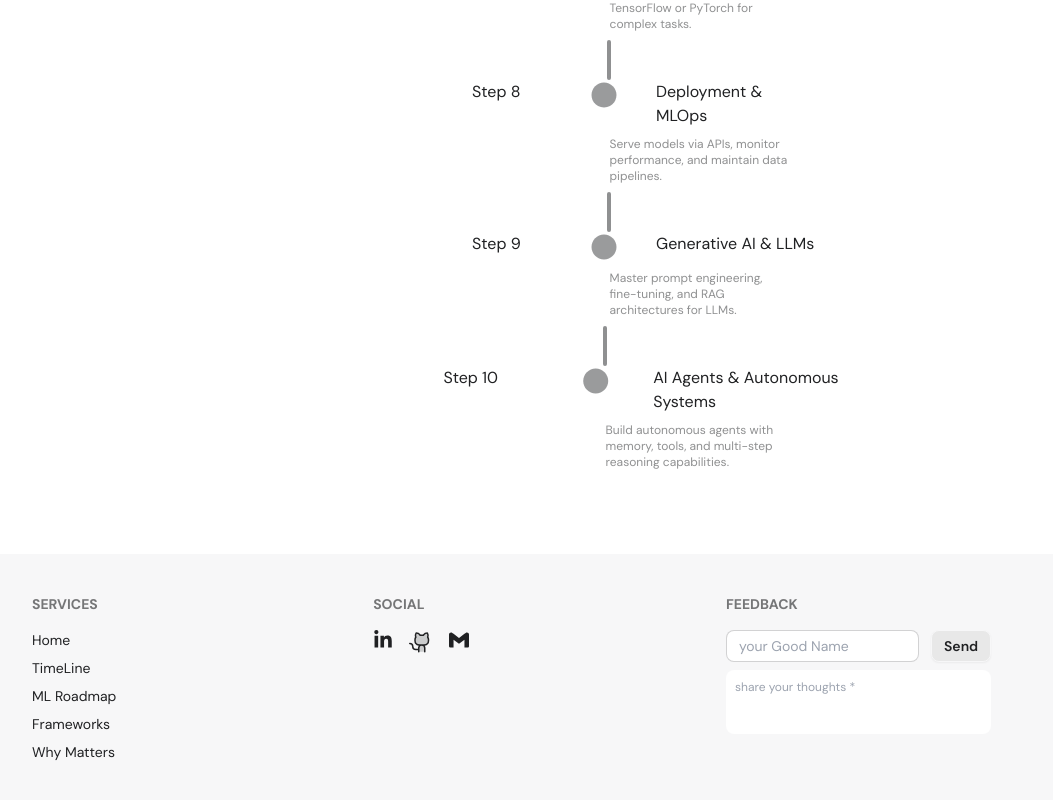
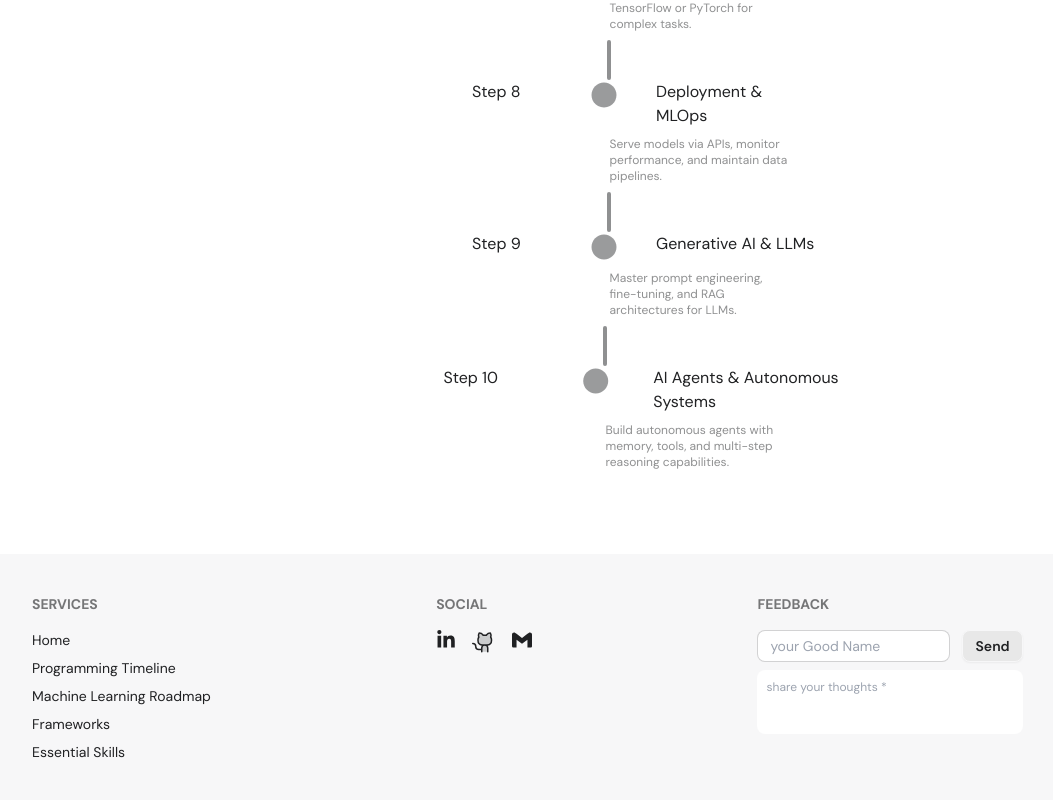
Before and after one commit to thealihamza04/CodeSphere, a React (Vite) app: page /ml-roadmap in a window 1280 px wide. Shown: the part 1168-1968 px from the top of the page, without its empty margins (8-1061 px from the left). Built offline with nearby package versions, Linux system fonts and the light colour scheme; a web font is replaced by a local one; what tailwindcss-motion would draw is missing.

Commit message:
refactor the code;

```diff
--- a/src/AppRoutes.jsx
+++ b/src/AppRoutes.jsx
@@ -3,11 +3,11 @@ import { Routes, Route, useLocation } from "react-router-dom";
 import AOS from "aos";
 import Frameworks from "./Components/Frameworks";
 import FrameworkResources from "./Components/FrameworkResources";
-import Languages from "./Components/Languages";
+import ProgrammingLanguages from "./Components/ProgrammingLanguages";
 import LibrariesCatalog from "./Components/LibrariesCatalog";
 import ProgrammingTimeline from "./Components/ProgrammingTimeline.jsx";
 import MachineLearningRoadmap from "./Components/MachineLearningRoadmap.jsx";
-import VersionControl from "./Components/VersionControl";
+import EssentialSkills from "./Components/EssentialSkills";
 import Footer from "./Components/Footer.jsx";
 import { Toaster } from "react-hot-toast";
 import ThemeToggle from "./Components/ThemeToggle.jsx";
@@ -25,13 +25,13 @@ const Layout = () => {
       <Toaster />
       <ThemeToggle />
       <Routes>
-        <Route path='/' element={<Languages />} />
+        <Route path='/' element={<ProgrammingLanguages />} />
         <Route path='/Frameworks' element={<Frameworks />} />
         <Route path='/Frameworks/:frameworkName/:type' element={<FrameworkResources />} />
         <Route path='/libraries' element={<LibrariesCatalog />} />
         <Route path='/TimeLine' element={<ProgrammingTimeline />} />
         <Route path='/ml-roadmap' element={<MachineLearningRoadmap />} />
-        <Route path='/developer-essential-skills' element={<VersionControl />} />
+        <Route path='/developer-essential-skills' element={<EssentialSkills />} />
         <Route path='*' element={<div>Not Found</div>} />
       </Routes>
       {!hideFooter && <Footer />}
--- a/src/Components/VersionControl.jsx
+++ b/src/Components/EssentialSkills.jsx
@@ -16,7 +16,7 @@ const AccordionItem = ({ title, content, animationDelay }) => (
   </div>
 );
 
-const AccordionGroup = () => {
+const EssentialSkills = () => {
   useSEO({
     title: "Developer Essential Skills | CodeSphere",
     description:
@@ -225,4 +225,4 @@ const AccordionGroup = () => {
   );
 };
 
-export default AccordionGroup;
+export default EssentialSkills;
--- a/src/Components/Footer.jsx
+++ b/src/Components/Footer.jsx
@@ -65,16 +65,16 @@ const Footer = () => {
             Home
           </Link>
           <Link to={"/TimeLine"} className='link link-hover '>
-            TimeLine
+            Programming Timeline
           </Link>
           <Link to={"/ml-roadmap"} className='link link-hover '>
-            ML Roadmap
+            Machine Learning Roadmap
           </Link>
           <Link to={"/Frameworks"} className='link link-hover '>
             Frameworks
           </Link>
           <Link to={"/developer-essential-skills"} className='link link-hover '>
-            Why Matters
+            Essential Skills
           </Link>
         </nav>
         <nav>
--- a/src/Components/FrameworkResources.jsx
+++ b/src/Components/FrameworkResources.jsx
@@ -6,7 +6,7 @@ import List from "../Data/LanguagesCatalog.json";
 import { IoIosArrowBack } from "react-icons/io";
 
 
-const Tool_Lib = () => {
+const FrameworkResources = () => {
   const location = useLocation();
   const { frameworkName = "", type = "" } = useParams();
   const {
@@ -205,4 +205,4 @@ const Tool_Lib = () => {
   );
 };
 
-export default Tool_Lib;
+export default FrameworkResources;
--- a/src/Components/Frameworks.jsx
+++ b/src/Components/Frameworks.jsx
@@ -6,7 +6,7 @@ import LanguagesCatalog from "../Data/LanguagesCatalog.json";
 import { IoIosArrowBack } from "react-icons/io";
 
 
-const ProgLan = () => {
+const Frameworks = () => {
   const location = useLocation();
   const { Frameworks: stateFrameworks = [] } = location.state || {};
 
@@ -248,4 +248,4 @@ const ProgLan = () => {
   );
 };
 
-export default ProgLan;
+export default Frameworks;
--- a/src/Components/LibrariesCatalog.jsx
+++ b/src/Components/LibrariesCatalog.jsx
@@ -6,7 +6,7 @@ import LibrariesRegistry from "../Data/LibrariesRegistry.json";
 import Tool_Lib_Card from "./cards/Tool_Lib_Card";
 import { IoIosArrowBack } from "react-icons/io";
 
-const LanguageLibraries = () => {
+const LibrariesCatalog = () => {
   const location = useLocation();
   const langQuery = new URLSearchParams(location.search).get("lang");
   const normalizedLang = langQuery?.toLowerCase();
@@ -197,4 +197,4 @@ const LanguageLibraries = () => {
   );
 };
 
-export default LanguageLibraries;
+export default LibrariesCatalog;
--- a/src/Components/MachineLearningRoadmap.jsx
+++ b/src/Components/MachineLearningRoadmap.jsx
@@ -1,11 +1,11 @@
-import mlRoadmap from "../Data/MachineLearningRoadmap.js";
+import machineLearningRoadmap from "../Data/MachineLearningRoadmap.js";
 import { useEffect, useRef } from "react";
 import { useInView } from "motion/react";
 import TimeLineCard from "./cards/TimeLine/TimeLineCard.jsx";
 import Line from "./cards/TimeLine/Line.jsx";
 import useSEO from "./Hooks/useSEO";
 
-const MLRoadmap = () => {
+const MachineLearningRoadmap = () => {
   const ref = useRef();
   const isInView = useInView(ref, { once: true });
 
@@ -67,7 +67,7 @@ const MLRoadmap = () => {
       <h1 className='py-12 text-4xl font-bold text-center'>Machine Learning Roadmap</h1>
       <div>
         <ul className='flex flex-col items-center justify-center'>
-          {Object.entries(mlRoadmap).map(([topic, info], index) => (
+          {Object.entries(machineLearningRoadmap).map(([topic, info], index) => (
             <li
               key={index}
               className={`min-w-52 md:min-w-60 my-1 ${isInView
@@ -90,4 +90,4 @@ const MLRoadmap = () => {
   );
 };
 
-export default MLRoadmap;
+export default MachineLearningRoadmap;
--- a/src/Components/Languages.jsx
+++ b/src/Components/ProgrammingLanguages.jsx
@@ -4,7 +4,7 @@ import LibrariesRegistry from "../Data/LibrariesRegistry.json";
 import LanCard from "./cards/LanCard";
 import useSEO from "./Hooks/useSEO";
 
-const Languages = () => {
+const ProgrammingLanguages = () => {
   useSEO({
     title: "Programming Languages Guide | CodeSphere",
     description:
@@ -95,4 +95,4 @@ const Languages = () => {
   );
 };
 
-export default Languages;
+export default ProgrammingLanguages;
--- a/src/Components/ProgrammingTimeline.jsx
+++ b/src/Components/ProgrammingTimeline.jsx
@@ -1,11 +1,11 @@
-import languagesTimeLine from "../Data/ProgrammingTimeline.js";
+import programmingTimeline from "../Data/ProgrammingTimeline.js";
 import { useEffect, useRef } from "react";
 import { useInView } from "motion/react";
 import TimeLineCard from "./cards/TimeLine/TimeLineCard.jsx";
 import Line from "./cards/TimeLine/Line.jsx";
 import useSEO from "./Hooks/useSEO";
 
-const TimeLine = () => {
+const ProgrammingTimeline = () => {
   const ref = useRef();
   const isInView = useInView(ref, { once: true });
 
@@ -70,7 +70,7 @@ const TimeLine = () => {
         </h1>
         <div>
           <ul className='flex flex-col items-center justify-center '>
-            {Object.entries(languagesTimeLine).map(
+            {Object.entries(programmingTimeline).map(
               ([language, info], index) => (
                 <li
                   key={index}
@@ -106,4 +106,4 @@ const TimeLine = () => {
   );
 };
 
-export default TimeLine;
+export default ProgrammingTimeline;
--- a/src/Data/MachineLearningRoadmap.js
+++ b/src/Data/MachineLearningRoadmap.js
@@ -1,4 +1,4 @@
-const mlRoadmap = {
+const machineLearningRoadmap = {
   "Python Fundamentals": {
     released: "Step 1",
     description:
@@ -61,4 +61,4 @@ const mlRoadmap = {
   },
 };
 
-export default mlRoadmap;
+export default machineLearningRoadmap;
--- a/src/Data/ProgrammingTimeline.js
+++ b/src/Data/ProgrammingTimeline.js
@@ -1,4 +1,4 @@
-const languagesTimeLine = {
+const programmingTimeline = {
     "Assembly": { released: 1949, description: "Low-level language for direct hardware control.", gap: 0 },
     "Shell": { released: 1971, description: "Unix command-line scripting language.", gap: 22 },
     "C": { released: 1972, description: "Procedural language for systems programming.", gap: 1 },
@@ -36,4 +36,4 @@ const languagesTimeLine = {
     "Bend": { released: 2024, description: "Massively parallel language for GPUs and CPUs.", gap: 1 }
 };
 
-export default languagesTimeLine;
+export default programmingTimeline;
```
